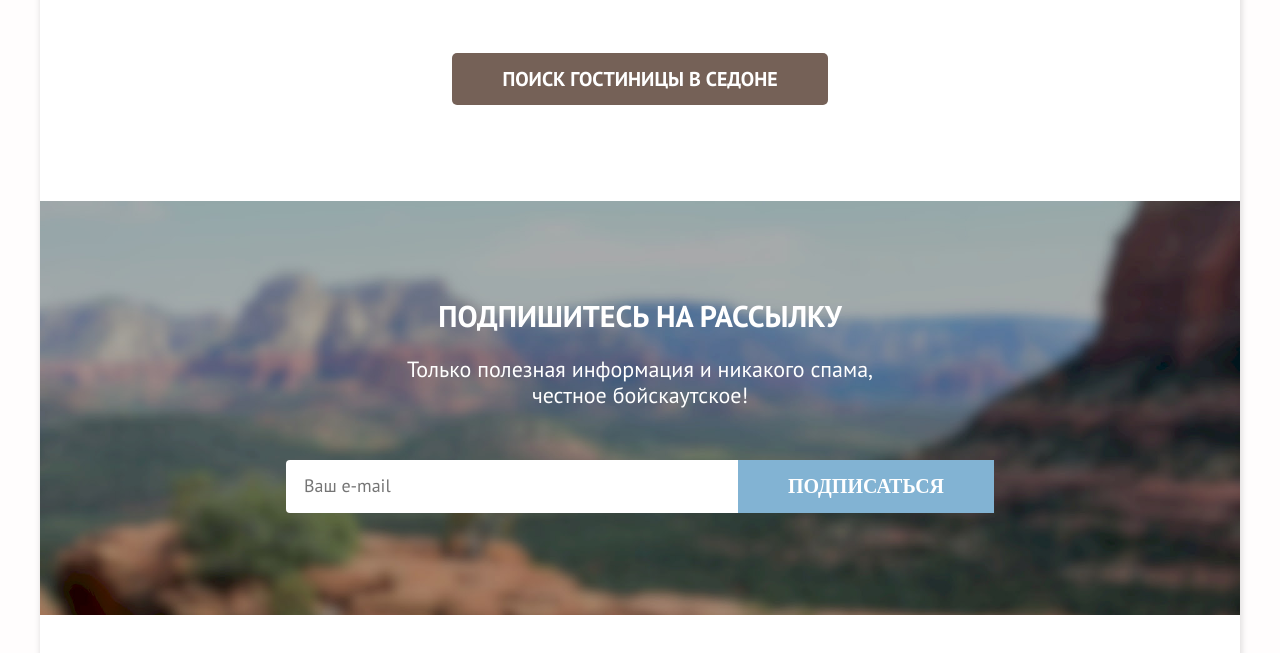
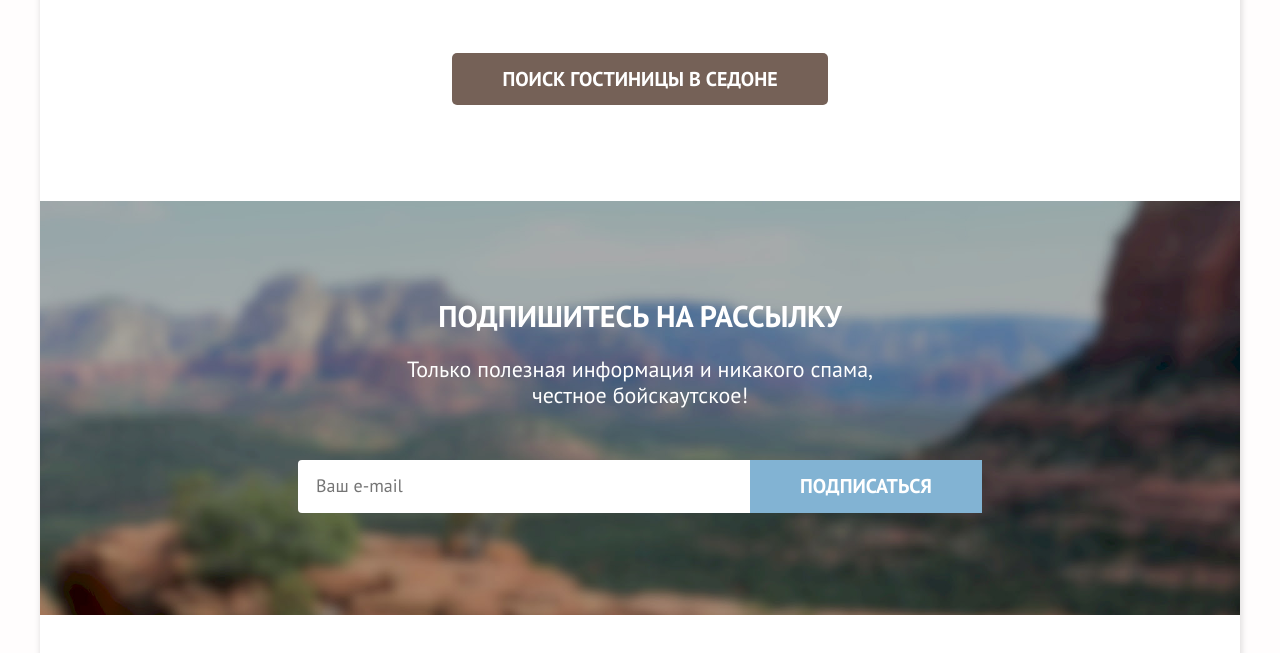
Before and after one commit to htmlacademy-htmlcss/2439711-sedona-1, a plain HTML site: page index.html in a window 1280 px wide. Shown: the part 2823-3476 px from the top of the page. Drawn offline with Linux system fonts and the light colour scheme.

Commit message:
Fonts fix #2

```diff
--- a/styles/style.css
+++ b/styles/style.css
@@ -667,7 +667,7 @@ body {
 }
 
 .sub-button {
-  font-family: "PT Sans, sans-serif";
+  font-family: "PT Sans", sans-serif;
   font-style: normal;
   font-weight: 700;
   font-size: 20px;
```
